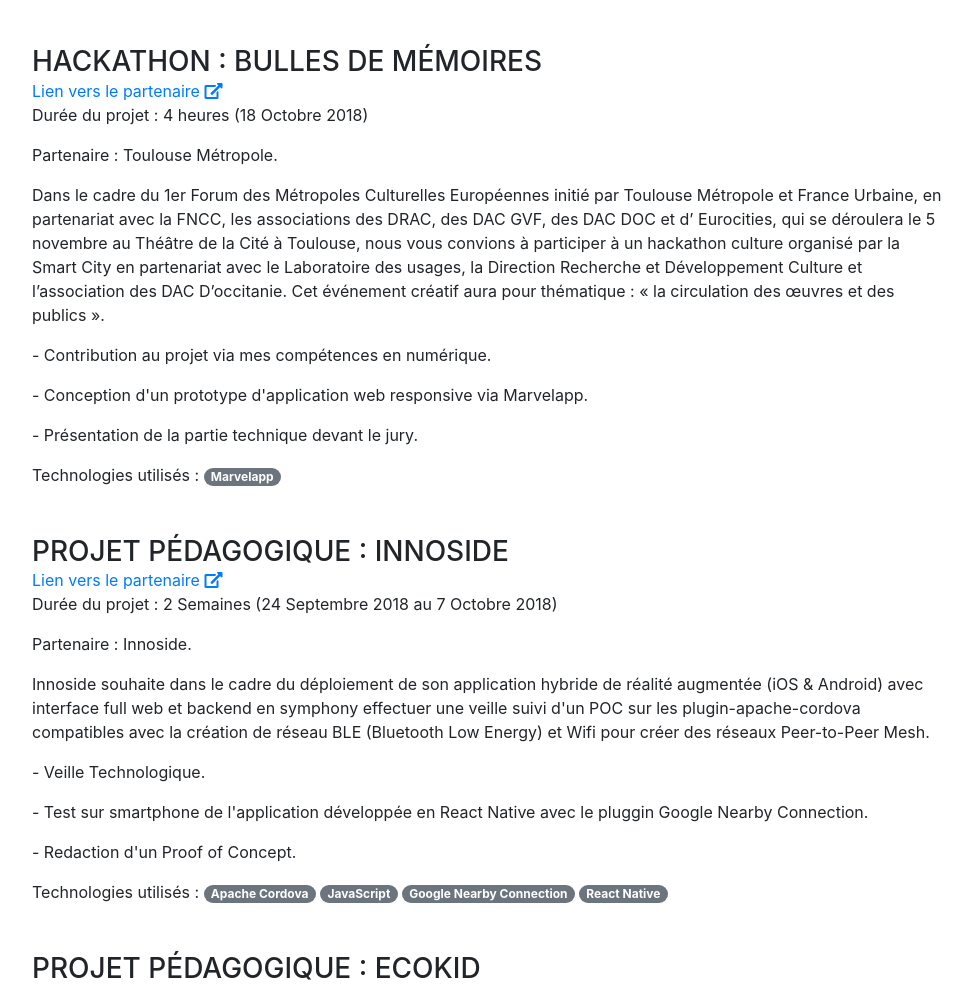
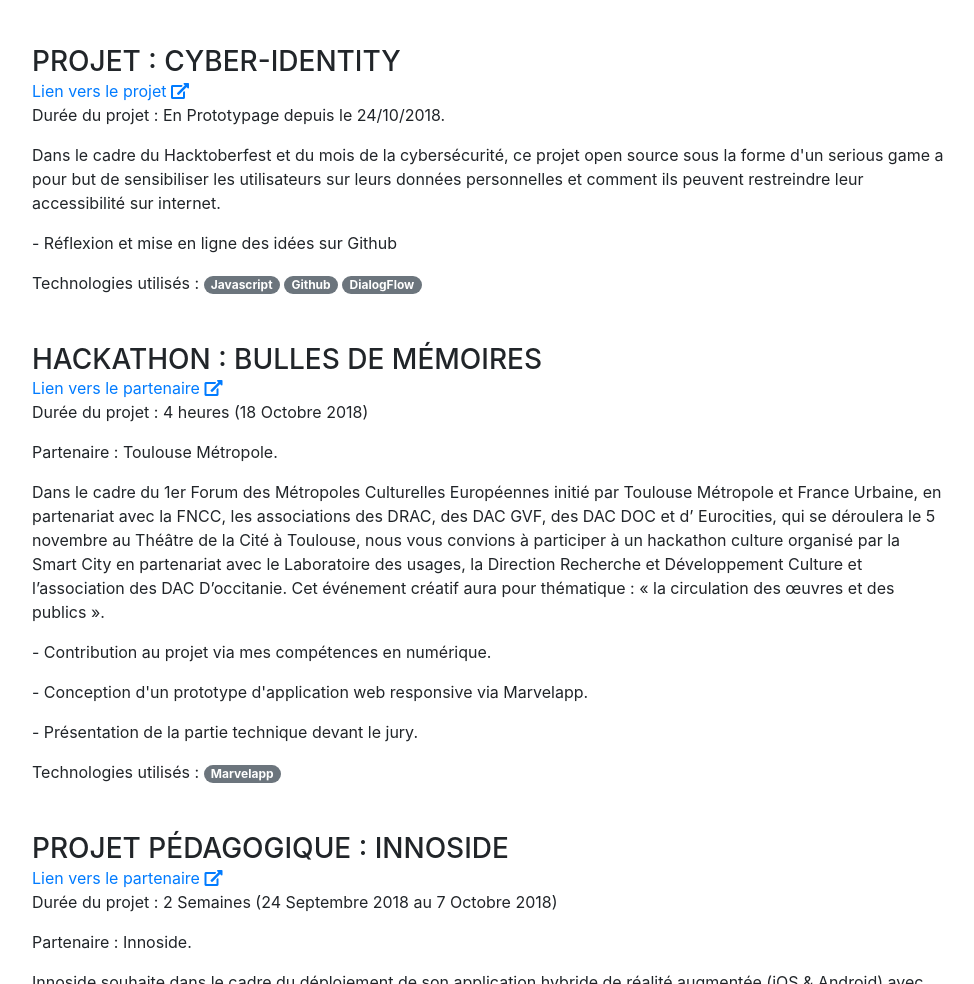
Before and after one commit to Poltergeistz/CV-David-Journo, a website with bundled scripts: page index.html in a window 1280 px wide. Shown: the part 5331-6315 px from the top of the page, without its empty margins (288-1262 px from the left). Built offline with nearby package versions, Linux system fonts and the light colour scheme; a web font is replaced by a local one.

Commit message:
Adding Project Cyber-identity

```diff
--- a/index.html
+++ b/index.html
@@ -409,6 +409,16 @@
         </div>
 
         <div class="resume-content mr-auto mb-5">
+          <h3 class="mb-0">Projet : Cyber-Identity</h3>
+          <a href="https://github.com/Poltergeistz/papaly-never-die" target="_blank">Lien vers le projet <i class="fas fa-external-link-alt"></i></a>
+          <p>Durée du projet : En Prototypage depuis le 24/10/2018.</p>
+          <p>Dans le cadre du Hacktoberfest et du mois de la cybersécurité, ce projet open source sous la forme d'un serious game a pour but de sensibiliser les utilisateurs sur leurs données personnelles et comment ils peuvent restreindre leur accessibilité sur internet.</p>
+          <p>- Réflexion et mise en ligne des idées sur Github</p>
+          <p class="mb-0">Technologies utilisés : <span class="badge badge-pill badge-secondary">Javascript</span> <span class="badge badge-pill badge-secondary">Github</span>
+            <span class="badge badge-pill badge-secondary">DialogFlow</span></p>
+        </div>
+
+        <div class="resume-content mr-auto mb-5">
           <h3 class="mb-0">Hackathon : Bulles de Mémoires</h3>
           <a href="https://www.toulouse-metropole.fr/" target="_blank">Lien vers le partenaire <i class="fas fa-external-link-alt"></i></a>
           <p>Durée du projet : 4 heures (18 Octobre 2018)</p>
```
